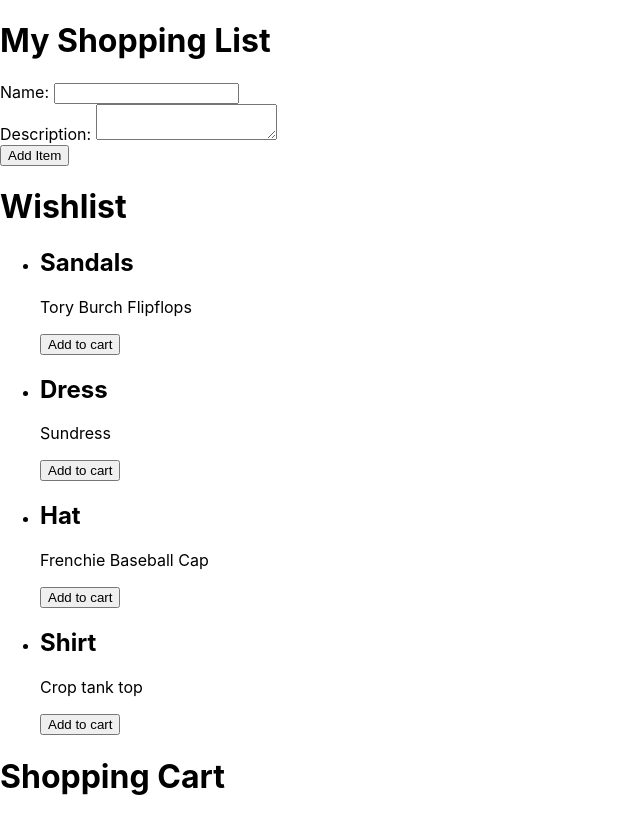
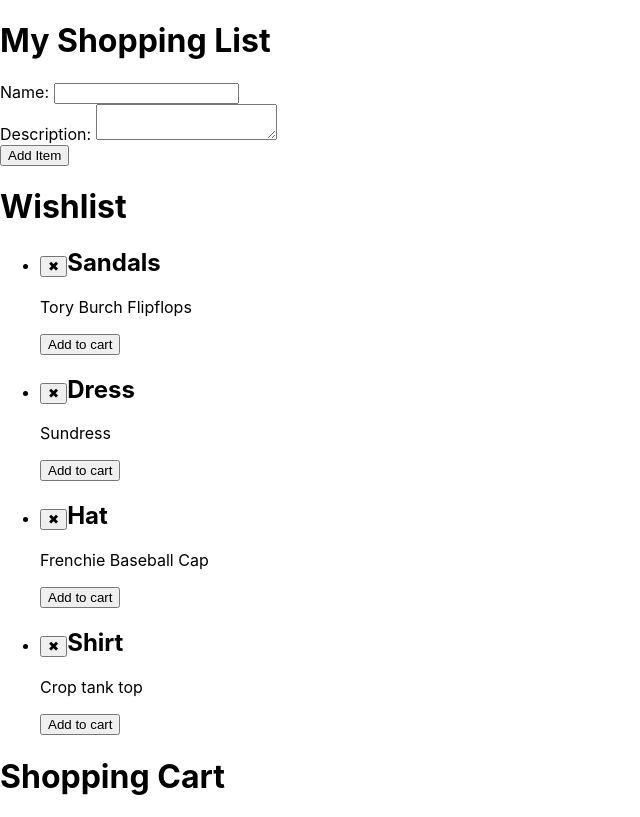
Before and after one commit to Stommy123/react_shopping_list_tutorial, a React (Create React App) app: page / in a window 1280 px wide. Shown: the whole page, without its empty margins (0-640 px from the left). Built offline with nearby package versions, Linux system fonts and the light colour scheme; the HTML template or start-up script is replaced by a standard one.

Commit message:
added delete feature

```diff
--- a/src/App.js
+++ b/src/App.js
@@ -17,6 +17,12 @@ class App extends Component {
     this.setState({ list: newList });
   };
 
+  removeItem = id => _ => {
+    const { list } = this.state;
+    const filteredList = list.filter(item => item.id !== id);
+    this.setState({ list: filteredList });
+  };
+
   render() {
     const { list } = this.state;
     const shoppingCart = list.filter(item => item.inCart);
@@ -25,8 +31,8 @@ class App extends Component {
       <div>
         <h1>My Shopping List</h1>
         <Form addNewItem={this.addNewItem} list={list} />
-        <Wishlist wishList={wishList} addToList={this.addToList} />
-        <Cart shoppingCart={shoppingCart} addToList={this.addToList} />
+        <Wishlist wishList={wishList} addToList={this.addToList} removeItem={this.removeItem} />
+        <Cart shoppingCart={shoppingCart} addToList={this.addToList} removeItem={this.removeItem} />
       </div>
     );
   }
--- a/src/components/Cart.jsx
+++ b/src/components/Cart.jsx
@@ -1,7 +1,7 @@
 import React from 'react';
 import { ListItem } from '.';
 
-const Cart = ({ shoppingCart, addToList }) => (
+const Cart = ({ shoppingCart, addToList, removeItem }) => (
   <div>
     <h1>Shopping Cart</h1>
     <ul>
@@ -12,6 +12,7 @@ const Cart = ({ shoppingCart, addToList }) => (
           description={item.description}
           toggleList={addToList(item.id)}
           itemLocation="wishlist"
+          removeItem={removeItem(item.id)}
         />
       ))}
     </ul>
--- a/src/components/ListItem.jsx
+++ b/src/components/ListItem.jsx
@@ -1,8 +1,11 @@
 import React from 'react';
 
-const ListItem = ({ name, description, toggleList, itemLocation }) => (
+const ListItem = ({ name, description, toggleList, itemLocation, removeItem }) => (
   <li>
-    <h2>{name}</h2>
+    <h2>
+      <button onClick={removeItem}>✖</button>
+      {name}
+    </h2>
     <p>{description}</p>
     <button onClick={toggleList}>Add to {itemLocation}</button>
   </li>
--- a/src/components/Wishlist.jsx
+++ b/src/components/Wishlist.jsx
@@ -1,7 +1,7 @@
 import React from 'react';
 import { ListItem } from '.';
 
-const Wishlist = ({ wishList = [], addToList }) => (
+const Wishlist = ({ wishList = [], addToList, removeItem }) => (
   <div>
     <h1>Wishlist</h1>
     <ul>
@@ -12,6 +12,7 @@ const Wishlist = ({ wishList = [], addToList }) => (
           description={item.description}
           toggleList={addToList(item.id)}
           itemLocation="cart"
+          removeItem={removeItem(item.id)}
         />
       ))}
     </ul>
```
